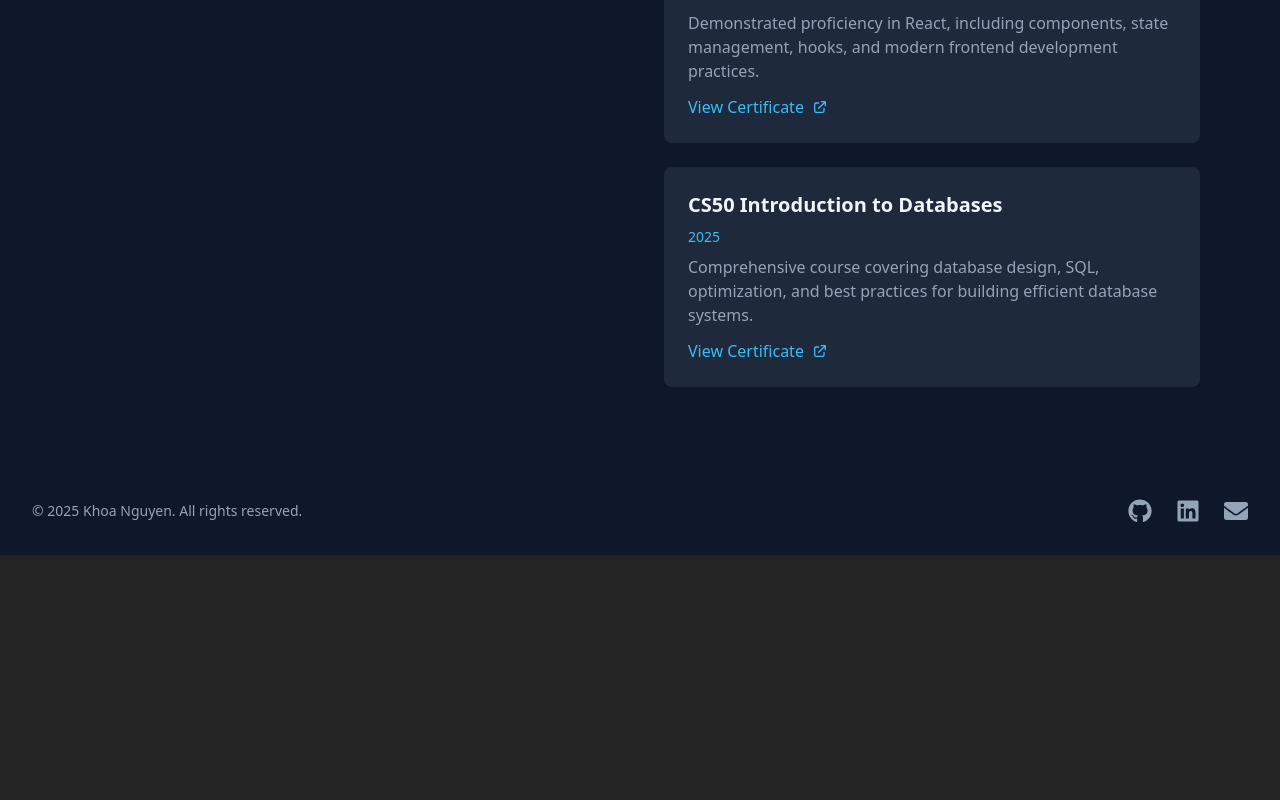
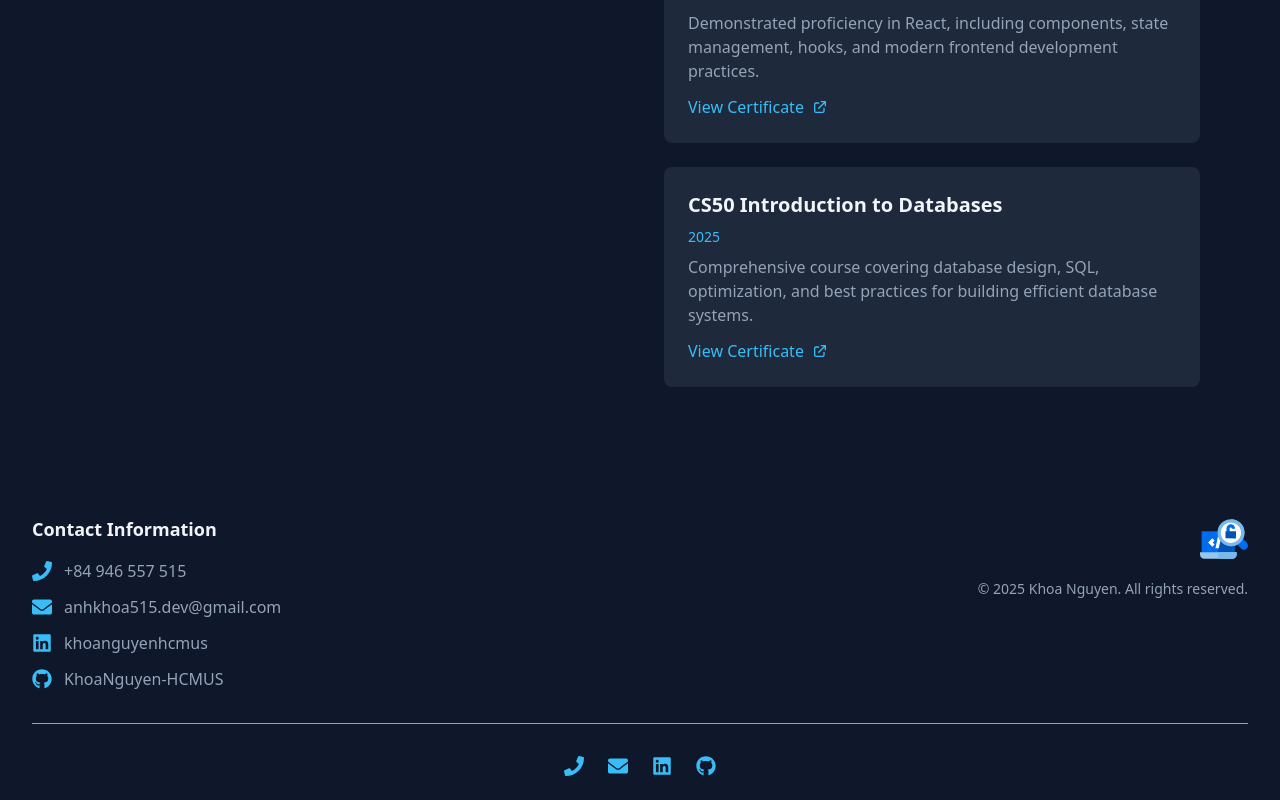
Before and after one commit to KhoaNguyen-HCMUS/KhoaNguyenHCMUS-website, a React (Vite) app: page / in a window 1280 px wide. Shown: the part 3501-4301 px from the top of the page. Before the commit the page ends 4056 px from the top, so only its background shows below. Built offline with nearby package versions, Linux system fonts and the light colour scheme.

Commit message:
feat ✨ add contact information

```diff
--- a/src/components/layout/footer.jsx
+++ b/src/components/layout/footer.jsx
@@ -1,4 +1,4 @@
-import { FaGithub, FaLinkedin, FaEnvelope } from 'react-icons/fa';
+import { FaGithub, FaLinkedin, FaEnvelope, FaPhone } from 'react-icons/fa';
 import { useTheme } from '../../context/themeContext';
 import { COLORS } from '../../styles/colors';
 
@@ -7,47 +7,85 @@ const Footer = () => {
   const { isDark } = useTheme();
   const theme = isDark ? COLORS.dark : COLORS.light;
 
-  const socialLinks = [
+  const contactInfo = [
     {
-      id: 'github',
-      icon: <FaGithub className='w-6 h-6' />,
-      href: 'https://github.com/KhoaNguyen-HCMUS',
-      label: 'GitHub',
+      id: 'phone',
+      icon: <FaPhone className='w-5 h-5' />,
+      label: 'Phone',
+      value: '+84 946 557 515',
+      href: 'tel:+84946557515',
+    },
+    {
+      id: 'email',
+      icon: <FaEnvelope className='w-5 h-5' />,
+      label: 'Email',
+      value: 'anhkhoa515.dev@gmail.com',
+      href: 'mailto:anhkhoa515.dev@gmail.com',
     },
     {
       id: 'linkedin',
-      icon: <FaLinkedin className='w-6 h-6' />,
+      icon: <FaLinkedin className='w-5 h-5' />,
+      label: 'LinkedIn',
+      value: 'khoanguyenhcmus',
       href: 'https://linkedin.com/in/khoanguyenhcmus',
-      label: 'LinkedIn',
     },
     {
-      id: 'email',
-      icon: <FaEnvelope className='w-6 h-6' />,
-      href: 'mailto:anhkhoa515.dev@gmail.com',
-      label: 'Email',
+      id: 'github',
+      icon: <FaGithub className='w-5 h-5' />,
+      label: 'GitHub',
+      value: 'KhoaNguyen-HCMUS',
+      href: 'https://github.com/KhoaNguyen-HCMUS',
     },
   ];
 
   return (
-    <footer style={{ backgroundColor: theme.primary }}>
-      <div className='max-w-7xl mx-auto px-4 sm:px-6 lg:px-8 py-8'>
-        <div className='flex flex-col items-center justify-between space-y-4 md:flex-row md:space-y-0'>
+    <footer style={{ backgroundColor: theme.primary }} className='pt-12 pb-6'>
+      <div className='max-w-7xl mx-auto px-4 sm:px-6 lg:px-8'>
+        <div className='grid grid-cols-1 md:grid-cols-2 gap-8 mb-8'>
+          {/* Contact Information */}
+          <div>
+            <h3 className='text-lg font-semibold mb-4' style={{ color: theme.text.primary }}>
+              Contact Information
+            </h3>
+            <div className='space-y-3'>
+              {contactInfo.map((info) => (
+                <a
+                  key={info.id}
+                  href={info.href}
+                  target='_blank'
+                  rel='noopener noreferrer'
+                  className='flex items-center space-x-3 group'
+                >
+                  <span className='transition-colors duration-300' style={{ color: theme.text.accent }}>
+                    {info.icon}
+                  </span>
+                  <span className='transition-colors duration-300' style={{ color: theme.text.secondary }}>
+                    {info.value}
+                  </span>
+                </a>
+              ))}
+            </div>
+          </div>
+
+          {/* Logo and Copyright */}
+          <div className='flex flex-col items-center md:items-end'>
+            <img src='/logo.svg' alt='Logo' className='h-12 w-auto mb-4' />
             <div className='text-sm' style={{ color: theme.text.secondary }}>
               © {currentYear} Khoa Nguyen. All rights reserved.
             </div>
+          </div>
+        </div>
 
-          <div className='flex space-x-6'>
-            {socialLinks.map((link) => (
+        {/* Social Links */}
+        <div className='pt-8 mt-8 border-t flex justify-center space-x-6' style={{ borderColor: theme.text.secondary }}>
+          {contactInfo.map((link) => (
             <a
               key={link.id}
               href={link.href}
               target='_blank'
               rel='noopener noreferrer'
-                className='transition-colors duration-300'
-                style={{
-                  color: theme.text.secondary,
-                  ':hover': { color: theme.text.primary },
-                }}
+              className='transition-colors duration-300 hover:opacity-80'
+              style={{ color: theme.text.accent }}
               aria-label={link.label}
             >
               {link.icon}
@@ -55,7 +93,6 @@ const Footer = () => {
           ))}
         </div>
       </div>
-      </div>
     </footer>
   );
 };
```
Lines whose indentation alone changed are shown as unchanged.
